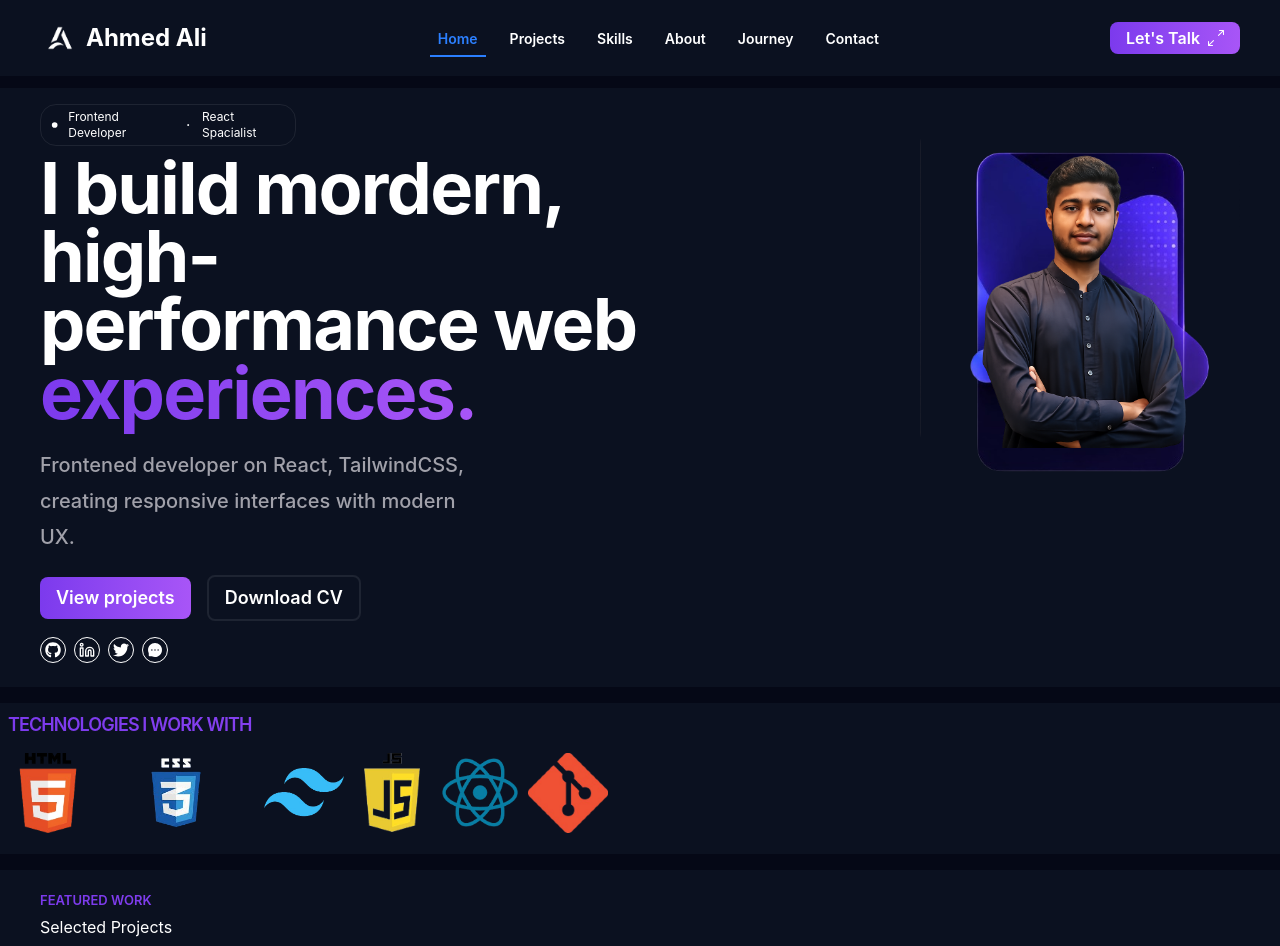
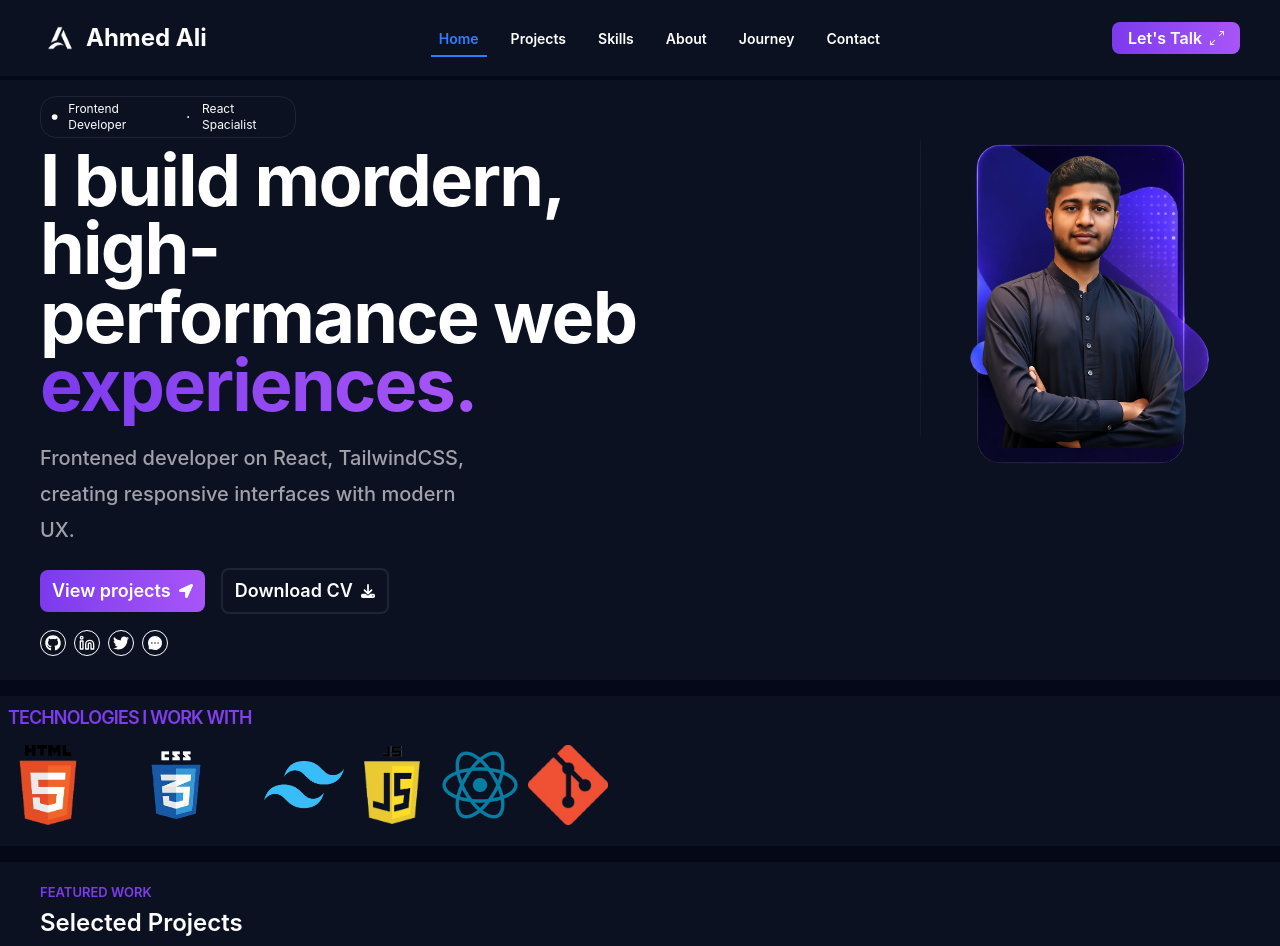
Before and after one commit to Ahmed-Ali-gif/my-portfolio, a React (Vite) app: page / in a window 1280 px wide. Shown: the top 946 px of the page. Built offline with nearby package versions, Linux system fonts and the light colour scheme.

Commit message:
fix: fix the navbar to fixed-position

```diff
--- a/src/App.jsx
+++ b/src/App.jsx
@@ -42,7 +42,7 @@ const router = createBrowserRouter([{
 }])
 const App = () => {
   return (
-   <div className='bg-[#050816] text-[#FFFF] min-h-screen'>
+   <div className='bg-[#050816] text-[#FFFF] min-h-screen overflow-hidden'>
      <RouterProvider router={router}/>
    </div>
   )
--- a/src/components/fearture/FeatureContainer.jsx
+++ b/src/components/fearture/FeatureContainer.jsx
@@ -7,8 +7,8 @@ const FeatureContainer = () => {
       <h3 className="text-[13px] font-semibold leading-[100%] bg-gradient-to-r from-[#7C3AED] to-[#A855F7] bg-clip-text text-transparent py-2">
         FEATURED WORK
       </h3>
-      <h2>Selected Projects</h2>
-      <p className="text-lg text-[#A1A1AA] w-96 leading-[100%] py-2">
+      <h2 className="font-semibold text-2xl">Selected Projects</h2>
+      <p className="text-lg text-[#A1A1AA] w-96 py-2">
         A collection of project focous on clean UI, performance and real-world
         usability
       </p>
--- a/src/components/hero/HeroBox.jsx
+++ b/src/components/hero/HeroBox.jsx
@@ -5,7 +5,7 @@ import HeroImg from "./HeroImg";
 const HeroBox = () => {
   return (
     <>
-    <main className="bg-[#0B1120] text-[#FFFF]">
+    <main className="bg-[#0B1120] text-[#FFFF] mt-20">
       <section className="flex justify-between mx-10 mt-3 py-2 ">
         <HeroText />
         <HeroImg />
--- a/src/components/hero/HeroText.jsx
+++ b/src/components/hero/HeroText.jsx
@@ -3,16 +3,18 @@ import { BsMenuUp } from "react-icons/bs";
 import { GoDotFill } from "react-icons/go";
 import { LuDot } from "react-icons/lu";
 import Button from "../ui/Button";
-import { MdFileDownload } from "react-icons/md";
+// import { MdFileDownload } from "react-icons/md";
+import { FaDownload } from "react-icons/fa6";
 import { FaGithub } from "react-icons/fa";
 import { LuLinkedin } from "react-icons/lu";
 import { FaTwitter } from "react-icons/fa";
 import { AiFillMessage } from "react-icons/ai";
+import { FaLocationArrow } from "react-icons/fa";
 import Icons from "../ui/Icons";
 
 const HeroText = () => {
   return (
-    <div>
+    <div className="overflow-hidden">
       <div className="flex gap-2 text-xs items-center border border-[rgba(255,255,255,0.08)] rounded-2xl px-2 py-1 my-2 w-[16rem]">
         <GoDotFill />
         <span>Frontend Developer</span>
@@ -36,12 +38,13 @@ const HeroText = () => {
         <div className="flex gap-4 items-center">
           <Button
             title="View projects"
-            className="px-4 py-3 bg-gradient-to-r from-[#7C3AED] to-[#A855F7] text-lg font-semibold leading-[100%]"
+            icon={<FaLocationArrow />}
+            className="px-3 py-3 bg-gradient-to-r from-[#7C3AED] to-[#A855F7] text-lg font-semibold leading-[100%]"
           />
           <Button
             title="Download CV"
-            icon={MdFileDownload}
-            className="px-4 py-3 text-lg font-semibold leading-[100%] border-2 border-[rgba(255,255,255,0.08)]"
+            icon={<FaDownload />}
+            className="px-3 py-3 text-lg font-semibold leading-[100%] border-2 border-[rgba(255,255,255,0.08)]"
           />
         </div>
       </div>
--- a/src/components/nav/NavBox.jsx
+++ b/src/components/nav/NavBox.jsx
@@ -5,7 +5,7 @@ import Button from "../ui/Button";
 import { BsArrowsAngleExpand } from "react-icons/bs";
 const NavBox = () => {
   return (
-    <div className="flex justify-between items-center py-2 px-10 text-white bg-[#0B1120] ">
+    <div className="flex justify-between items-center py-2 px-10 text-white bg-[#0B1120] fixed top-0 left-0 w-full z-50">
       <Logo />
       <NavBar />
       <Button
--- a/src/components/pages/Home.jsx
+++ b/src/components/pages/Home.jsx
@@ -6,12 +6,11 @@ import Button from "../ui/Button";
 import { NavLink } from "react-router-dom";
 const Home = () => {
   return (
-    <div>
+    <div className="overflow-hidden">
       <HeroBox />
       <SkillBox />
       <FeatureContainer />
       {/* Nav direction */}
-
     </div>
   );
 };
--- a/src/components/skillcontainer/SkillBox.jsx
+++ b/src/components/skillcontainer/SkillBox.jsx
@@ -8,7 +8,7 @@ import CSS_pic from "../../assets/CSS-pic.png";
 import git from "../../assets/git-pic.png";
 const SkillBox = () => {
   return (
-    <div className="px-2 py-2 bg-[#0B1120] text-[#FFFF] my-4 ">
+    <div className="px-2 py-2 bg-[#0B1120] text-[#FFFF] my-4 overflow-hidden">
       <p className="bg-gradient-to-r from-[#7C3AED] to-[#A855F7] bg-clip-text text-transparent text-lg font-semibold tracking-tighter uppercase">
         TECHNOLOGIES I WORK WITH
       </p>
--- a/src/components/ui/Button.jsx
+++ b/src/components/ui/Button.jsx
@@ -5,7 +5,7 @@ const Button = ({className,title,icon}) => {
     <>
       <button className={`${className} flex items-center gap-2 rounded-lg`}>
        {title}
-       {icon}
+       <span className="text-sm">{icon}</span>
       </button>
     </>
   );
```
Also changed, not shown: src/components/nav/NavBox.module.css (deleted).
